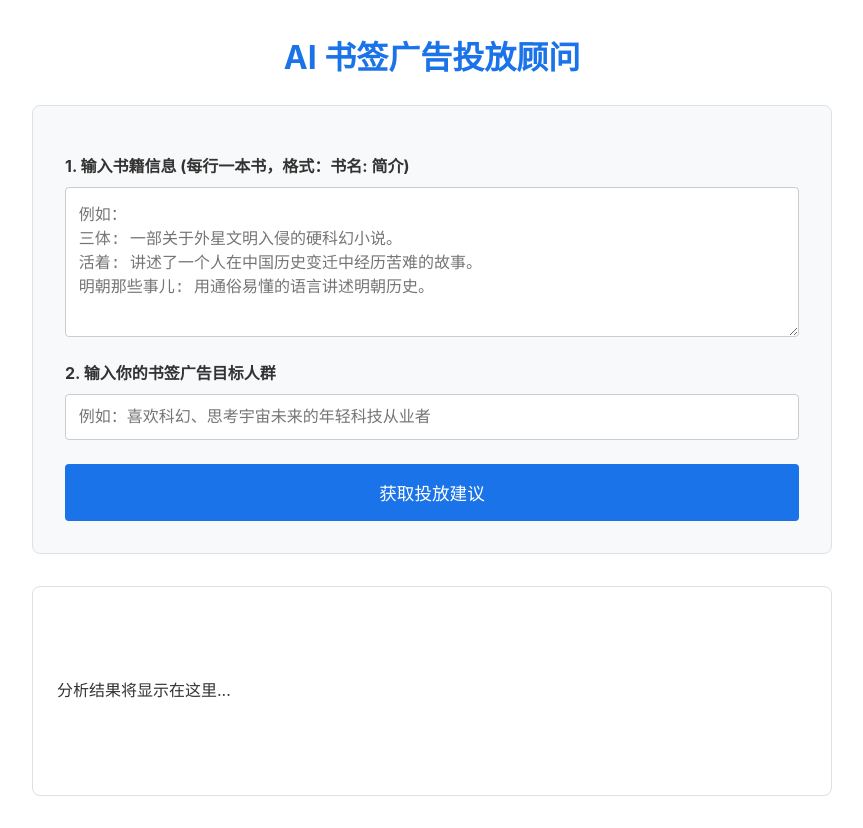
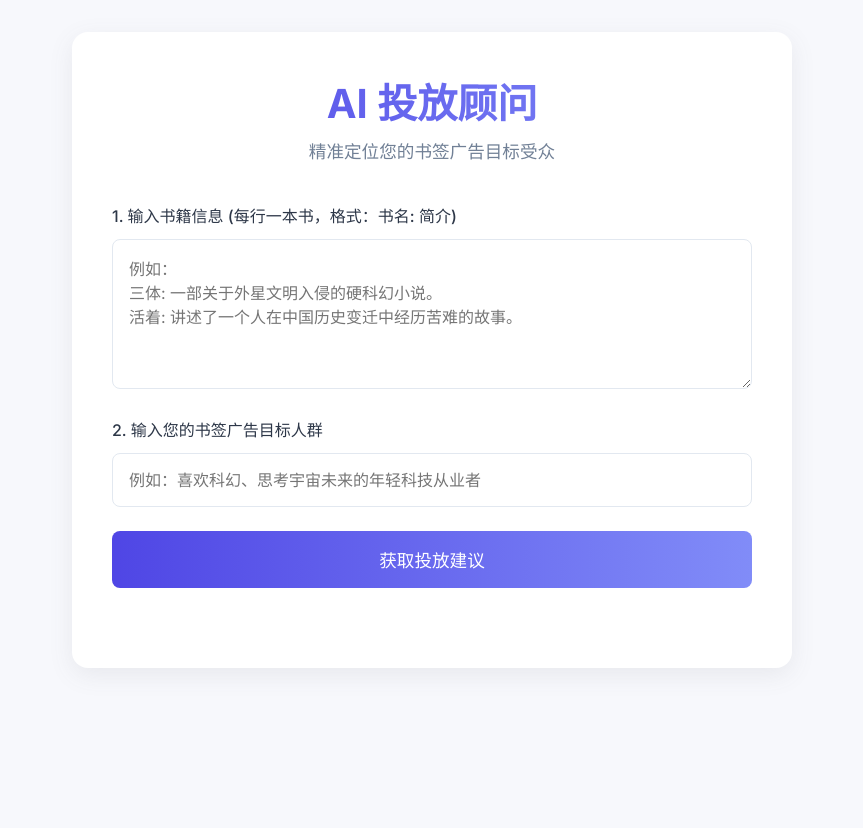
Before and after one commit to yinren112/ai3, a plain HTML site: page index.html in a window 1280 px wide. Shown: the whole page, without its empty margins (208-1071 px from the left). After the commit the page ends 800 px from the top, so only its background shows below. Drawn offline with Linux system fonts and the light colour scheme.

Commit message:
Update index.html
优化前端和json格式修正

```diff
--- a/index.html
+++ b/index.html
@@ -3,39 +3,191 @@
 <head>
     <meta charset="UTF-8">
     <meta name="viewport" content="width=device-width, initial-scale=1.0">
-    <title>书签广告投放顾问 AI</title>
+    <title>AI 书签广告投放顾问</title>
+    <link rel="preconnect" href="https://fonts.googleapis.com">
+    <link rel="preconnect" href="https://fonts.gstatic.com" crossorigin>
+    <link href="https://fonts.googleapis.com/css2?family=Inter:wght@400;500;700&display=swap" rel="stylesheet">
     <style>
-        body { font-family: -apple-system, BlinkMacSystemFont, "Segoe UI", Roboto, Helvetica, Arial, sans-serif; max-width: 800px; margin: 2rem auto; padding: 0 1rem; color: #333; line-height: 1.6; }
-        h1 { color: #1a73e8; text-align: center; }
-        .container { background-color: #f8f9fa; border: 1px solid #dee2e6; border-radius: 8px; padding: 2rem; }
-        label { display: block; font-weight: bold; margin-top: 1rem; margin-bottom: 0.5rem; }
-        textarea { width: 100%; box-sizing: border-box; padding: 0.8rem; border: 1px solid #ccc; border-radius: 4px; font-size: 1rem; min-height: 150px; }
-        input[type="text"] { width: 100%; box-sizing: border-box; padding: 0.8rem; border: 1px solid #ccc; border-radius: 4px; font-size: 1rem; }
-        button { display: block; width: 100%; background-color: #1a73e8; color: white; border: none; padding: 1rem; font-size: 1.1rem; border-radius: 4px; cursor: pointer; margin-top: 1.5rem; }
-        button:disabled { background-color: #9E9E9E; }
-        #response-area { margin-top: 2rem; padding: 1.5rem; background-color: #fff; border: 1px solid #e0e0e0; border-radius: 8px; white-space: pre-wrap; word-wrap: break-word; }
-        .loading { color: #777; font-style: italic; }
+        :root {
+            --primary-gradient: linear-gradient(90deg, #4f46e5, #818cf8);
+            --background-color: #f7f8fc;
+            --card-background: #ffffff;
+            --text-color: #2d3748;
+            --subtle-text-color: #718096;
+            --border-color: #e2e8f0;
+            --shadow-color: rgba(100, 100, 111, 0.1);
+        }
+
+        *, *::before, *::after {
+            box-sizing: border-box;
+        }
+
+        body {
+            font-family: 'Inter', -apple-system, BlinkMacSystemFont, "Segoe UI", Roboto, Helvetica, Arial, sans-serif;
+            background-color: var(--background-color);
+            color: var(--text-color);
+            margin: 0;
+            padding: 2rem 1rem;
+            display: flex;
+            justify-content: center;
+            align-items: flex-start;
+            min-height: 100vh;
+        }
+
+        .container {
+            width: 100%;
+            max-width: 720px;
+            background-color: var(--card-background);
+            border-radius: 16px;
+            box-shadow: 0 7px 25px 0 var(--shadow-color);
+            padding: 2.5rem;
+            transition: all 0.3s ease;
+        }
+
+        header {
+            text-align: center;
+            margin-bottom: 2.5rem;
+        }
+
+        h1 {
+            font-size: 2.5rem;
+            font-weight: 700;
+            margin: 0 0 0.5rem 0;
+            background: var(--primary-gradient);
+            -webkit-background-clip: text;
+            -webkit-text-fill-color: transparent;
+        }
+
+        header p {
+            color: var(--subtle-text-color);
+            margin: 0;
+            font-size: 1.1rem;
+        }
+
+        .form-group {
+            margin-bottom: 1.5rem;
+        }
+
+        label {
+            display: block;
+            font-weight: 500;
+            margin-bottom: 0.75rem;
+        }
+
+        textarea, input[type="text"] {
+            width: 100%;
+            padding: 1rem;
+            border: 1px solid var(--border-color);
+            border-radius: 8px;
+            font-size: 1rem;
+            font-family: 'Inter', sans-serif;
+            transition: border-color 0.2s ease, box-shadow 0.2s ease;
+        }
+
+        textarea:focus, input[type="text"]:focus {
+            outline: none;
+            border-color: #4f46e5;
+            box-shadow: 0 0 0 3px rgba(79, 70, 229, 0.2);
+        }
+
+        textarea {
+            min-height: 150px;
+            resize: vertical;
+        }
+
+        button {
+            display: block;
+            width: 100%;
+            padding: 1rem;
+            font-size: 1.1rem;
+            font-weight: 500;
+            color: white;
+            background-image: var(--primary-gradient);
+            border: none;
+            border-radius: 8px;
+            cursor: pointer;
+            transition: transform 0.2s ease, box-shadow 0.2s ease;
+        }
+
+        button:hover:not(:disabled) {
+            transform: translateY(-2px);
+            box-shadow: 0 4px 15px rgba(79, 70, 229, 0.3);
+        }
+
+        button:disabled {
+            background: #cbd5e0;
+            cursor: not-allowed;
+        }
+
+        #response-area {
+            margin-top: 2.5rem;
+        }
+
+        /* ----- Loader Animation ----- */
+        .loader {
+            width: 50px;
+            height: 50px;
+            border: 5px solid #e2e8f0;
+            border-top-color: #4f46e5;
+            border-radius: 50%;
+            margin: 2rem auto;
+            animation: spin 1s linear infinite;
+        }
+
+        @keyframes spin {
+            to { transform: rotate(360deg); }
+        }
+
+        /* ----- Results List Animation ----- */
+        #result-list {
+            list-style: none;
+            padding: 0;
+        }
+        .result-item {
+            background-color: var(--background-color);
+            padding: 1.5rem;
+            border-radius: 12px;
+            margin-bottom: 1rem;
+            border-left: 5px solid #818cf8;
+            opacity: 0;
+            transform: translateY(20px);
+            animation: fadeIn 0.5s ease-out forwards;
+        }
+
+        @keyframes fadeIn {
+            to {
+                opacity: 1;
+                transform: translateY(0);
+            }
+        }
+
+        .result-item strong {
+            color: #4f46e5;
+        }
     </style>
 </head>
 <body>
-    <h1>AI 书签广告投放顾问</h1>
     <div class="container">
+        <header>
+            <h1>AI 投放顾问</h1>
+            <p>精准定位您的书签广告目标受众</p>
+        </header>
+
         <form id="advisor-form">
-            <label for="books-info">1. 输入书籍信息 (每行一本书，格式：书名: 简介)</label>
-            <textarea id="books-info" placeholder="例如：
+            <div class="form-group">
+                <label for="books-info">1. 输入书籍信息 (每行一本书，格式：书名: 简介)</label>
+                <textarea id="books-info" placeholder="例如：
 三体: 一部关于外星文明入侵的硬科幻小说。
-活着: 讲述了一个人在中国历史变迁中经历苦难的故事。
-明朝那些事儿: 用通俗易懂的语言讲述明朝历史。" required></textarea>
-
-            <label for="target-audience">2. 输入你的书签广告目标人群</label>
-            <input type="text" id="target-audience" placeholder="例如：喜欢科幻、思考宇宙未来的年轻科技从业者" required>
-
+活着: 讲述了一个人在中国历史变迁中经历苦难的故事。"></textarea>
+            </div>
+            <div class="form-group">
+                <label for="target-audience">2. 输入您的书签广告目标人群</label>
+                <input type="text" id="target-audience" placeholder="例如：喜欢科幻、思考宇宙未来的年轻科技从业者">
+            </div>
             <button id="submit-button" type="submit">获取投放建议</button>
         </form>
-    </div>
 
-    <div id="response-area">
-        <p>分析结果将显示在这里...</p>
+        <div id="response-area"></div>
     </div>
 
     <script>
@@ -50,14 +202,17 @@
             const booksInfo = booksInfoInput.value.trim();
             const targetAudience = targetAudienceInput.value.trim();
 
-            if (!booksInfo || !targetAudience) return;
+            if (!booksInfo || !targetAudience) {
+                alert('请填写所有必填项！');
+                return;
+            }
 
             submitButton.disabled = true;
             submitButton.textContent = '分析中...';
-            responseArea.innerHTML = '<p class="loading">AI 顾问正在分析书籍和目标人群，请稍候...</p>';
+            // 显示动态加载器
+            responseArea.innerHTML = '<div class="loader"></div>';
 
             try {
-                // 注意，我们调用的函数是 advisor
                 const response = await fetch('/.netlify/functions/advisor', {
                     method: 'POST',
                     headers: { 'Content-Type': 'application/json' },
@@ -65,16 +220,40 @@
                 });
 
                 if (!response.ok) {
-                    const errorData = await response.json();
-                    throw new Error(errorData.error || `服务器错误: ${response.status}`);
+                    const errorJson = await response.json();
+                    throw new Error(errorJson.error || `服务器返回了错误: ${response.status}`);
                 }
 
-                const data = await response.json();
-                responseArea.innerHTML = data.reply.replace(/\n/g, '<br>'); // 将换行符转为HTML换行
+                const recommendations = await response.json();
+
+                // 清空加载器，准备显示结果
+                responseArea.innerHTML = '';
+
+                if (recommendations.length === 0) {
+                    responseArea.innerHTML = '<p style="text-align:center;">分析完成，没有找到高度匹配的书籍。</p>';
+                } else {
+                    const resultList = document.createElement('ul');
+                    resultList.id = 'result-list';
+
+                    recommendations.forEach((rec, index) => {
+                        const listItem = document.createElement('li');
+                        listItem.className = 'result-item';
+                        // 使用 animation-delay 实现逐条飞入效果
+                        listItem.style.animationDelay = `${index * 0.15}s`;
+
+                        listItem.innerHTML = `
+                            <p><strong>书名:</strong> ${rec.book_name}</p>
+                            <p><strong>匹配度:</strong> ${rec.match_score}</p>
+                            <p><strong>推荐理由:</strong> ${rec.reason}</p>
+                        `;
+                        resultList.appendChild(listItem);
+                    });
+                    responseArea.appendChild(resultList);
+                }
 
             } catch (error) {
                 console.error('Error:', error);
-                responseArea.innerHTML = `<p style="color:red;"><strong>分析失败：</strong>${error.message}</p>`;
+                responseArea.innerHTML = `<p style="color:red; text-align:center;"><strong>分析失败：</strong>${error.message}</p>`;
             } finally {
                 submitButton.disabled = false;
                 submitButton.textContent = '获取投放建议';
```
